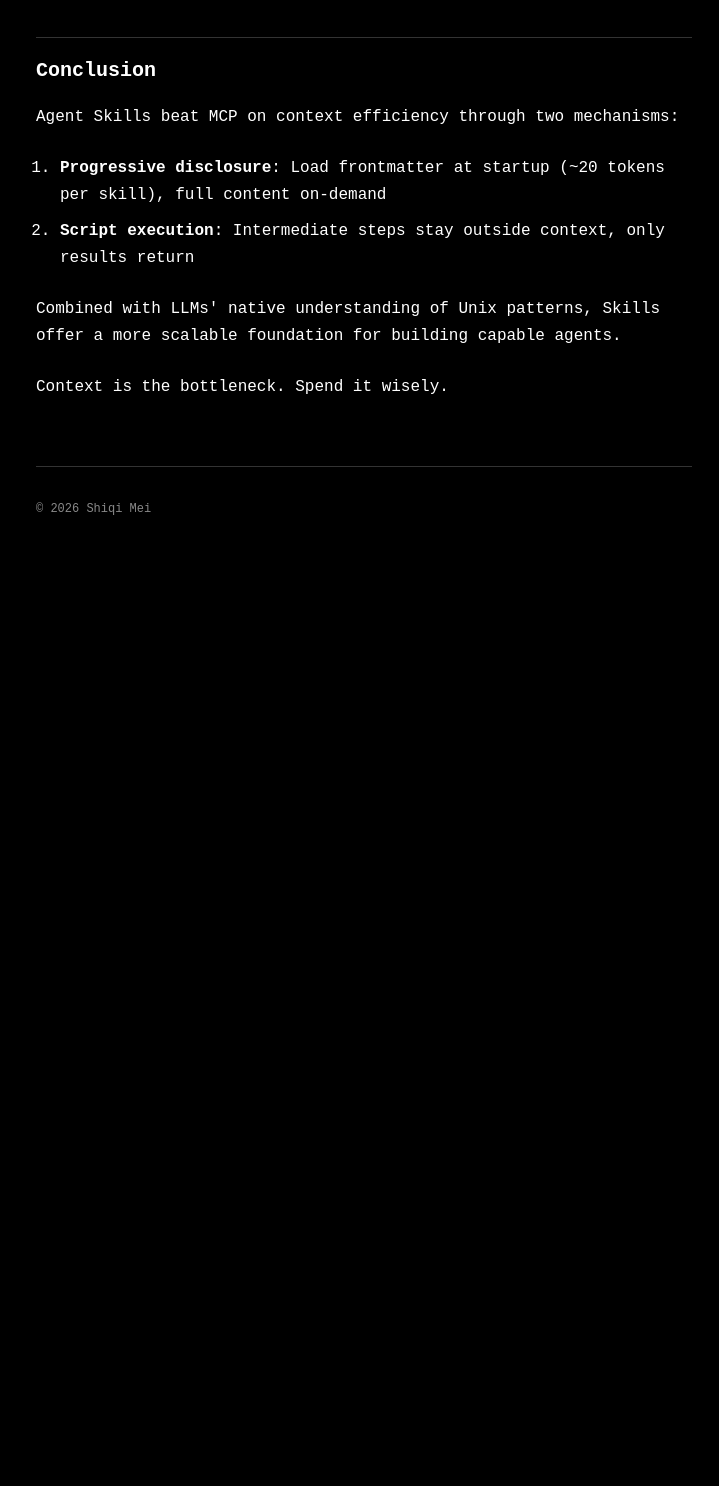
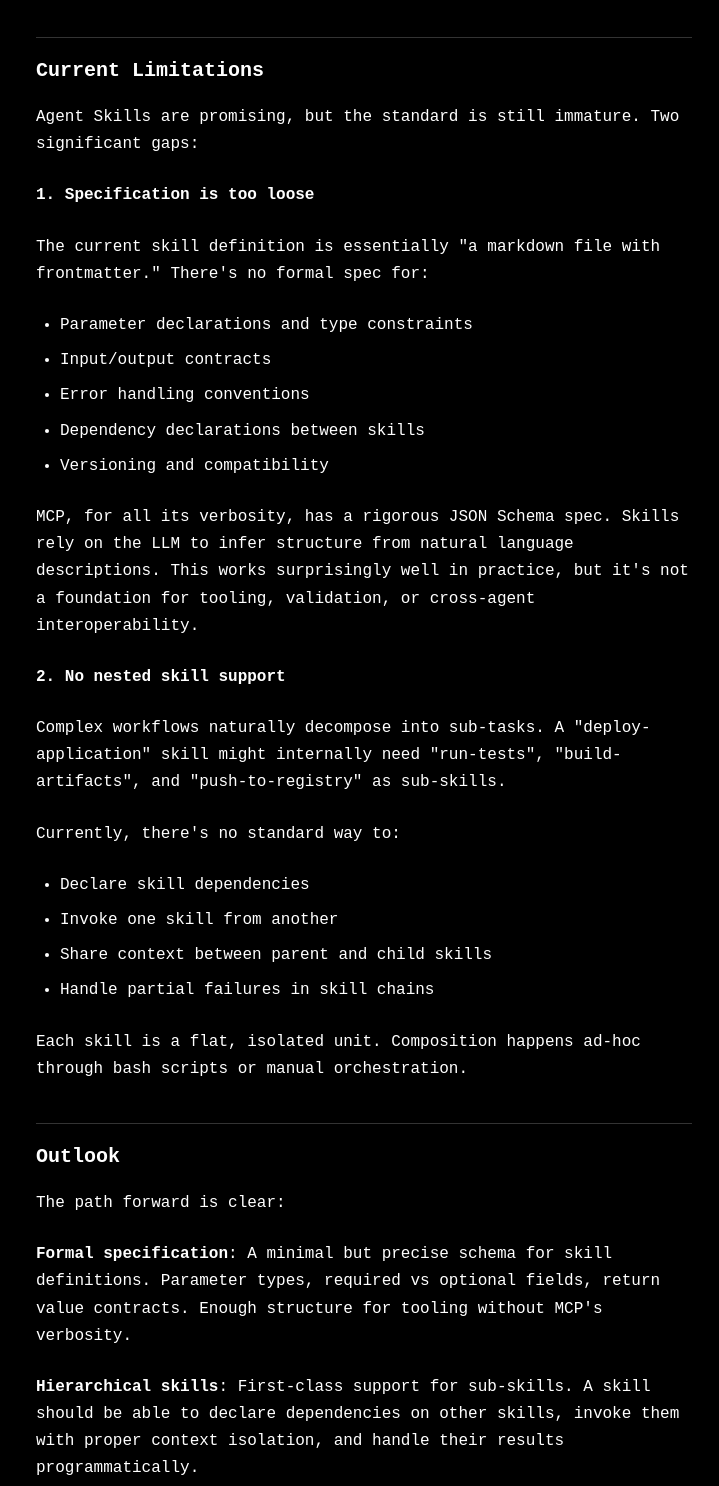
Before and after one commit to shiqimei/shiqimei.github.io, a website with bundled scripts: page posts/agent-skill-vs-mcp-context-efficiency.html in a window 1280 px wide. Shown: the part 4246-5732 px from the top of the page, without its empty margins (276-995 px from the left). Before the commit the page ends 4829 px from the top, so only its background shows below. Built offline with nearby package versions, Linux system fonts and the light colour scheme.

Commit message:
Add limitations and outlook sections to Agent Skills post

```diff
--- a/posts/agent-skill-vs-mcp-context-efficiency.html
+++ b/posts/agent-skill-vs-mcp-context-efficiency.html
@@ -99,6 +99,35 @@ echo &quot;Build completed: 0 errors, 0 warnings&quot;</code></pre><p>For comple
 <li><strong>Lower costs</strong>: Fewer tokens means lower API bills</li>
 </ul>
 <p>The constraint isn&#39;t capability - it&#39;s context. Architectures that respect this constraint scale better.</p>
+<h2>Current Limitations</h2>
+<p>Agent Skills are promising, but the standard is still immature. Two significant gaps:</p>
+<p><strong>1. Specification is too loose</strong></p>
+<p>The current skill definition is essentially &quot;a markdown file with frontmatter.&quot; There&#39;s no formal spec for:</p>
+<ul>
+<li>Parameter declarations and type constraints</li>
+<li>Input/output contracts</li>
+<li>Error handling conventions</li>
+<li>Dependency declarations between skills</li>
+<li>Versioning and compatibility</li>
+</ul>
+<p>MCP, for all its verbosity, has a rigorous JSON Schema spec. Skills rely on the LLM to infer structure from natural language descriptions. This works surprisingly well in practice, but it&#39;s not a foundation for tooling, validation, or cross-agent interoperability.</p>
+<p><strong>2. No nested skill support</strong></p>
+<p>Complex workflows naturally decompose into sub-tasks. A &quot;deploy-application&quot; skill might internally need &quot;run-tests&quot;, &quot;build-artifacts&quot;, and &quot;push-to-registry&quot; as sub-skills.</p>
+<p>Currently, there&#39;s no standard way to:</p>
+<ul>
+<li>Declare skill dependencies</li>
+<li>Invoke one skill from another</li>
+<li>Share context between parent and child skills</li>
+<li>Handle partial failures in skill chains</li>
+</ul>
+<p>Each skill is a flat, isolated unit. Composition happens ad-hoc through bash scripts or manual orchestration.</p>
+<h2>Outlook</h2>
+<p>The path forward is clear:</p>
+<p><strong>Formal specification</strong>: A minimal but precise schema for skill definitions. Parameter types, required vs optional fields, return value contracts. Enough structure for tooling without MCP&#39;s verbosity.</p>
+<p><strong>Hierarchical skills</strong>: First-class support for sub-skills. A skill should be able to declare dependencies on other skills, invoke them with proper context isolation, and handle their results programmatically.</p>
+<p><strong>Skill registries</strong>: Discoverability beyond local filesystems. Shared repositories of community skills with versioning, ratings, and compatibility metadata.</p>
+<p><strong>Hybrid architectures</strong>: Skills and MCP aren&#39;t mutually exclusive. Use Skills for the common case (context-efficient, Unix-native), fall back to MCP for stateful protocols and strict typing. Let the agent choose based on the task.</p>
+<p>The efficiency advantages of Skills are real. The ecosystem just needs to mature.</p>
 <h2>Conclusion</h2>
 <p>Agent Skills beat MCP on context efficiency through two mechanisms:</p>
 <ol>
```
Also changed, not shown: src/posts/agent-skill-vs-mcp-context-efficiency.md (+43 -0 lines).
